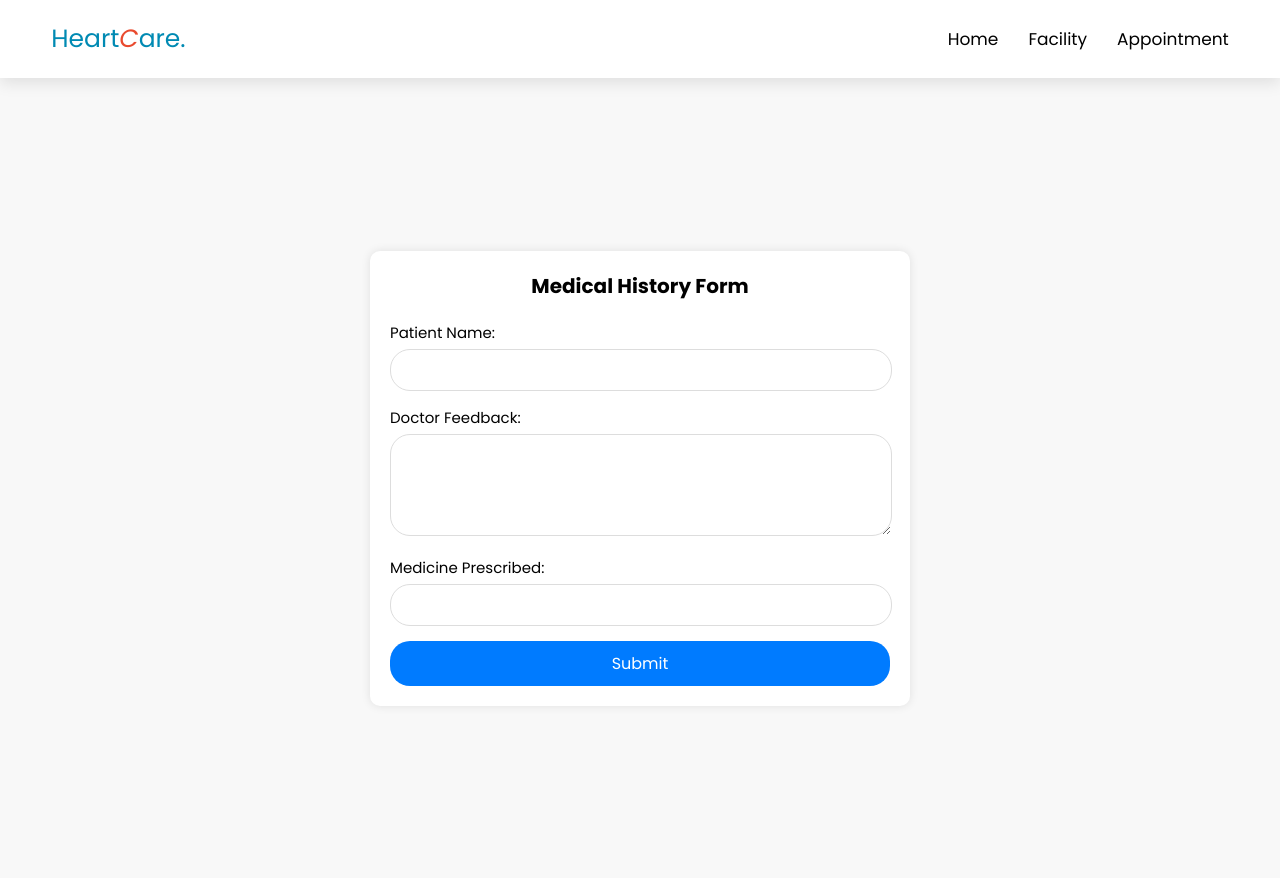
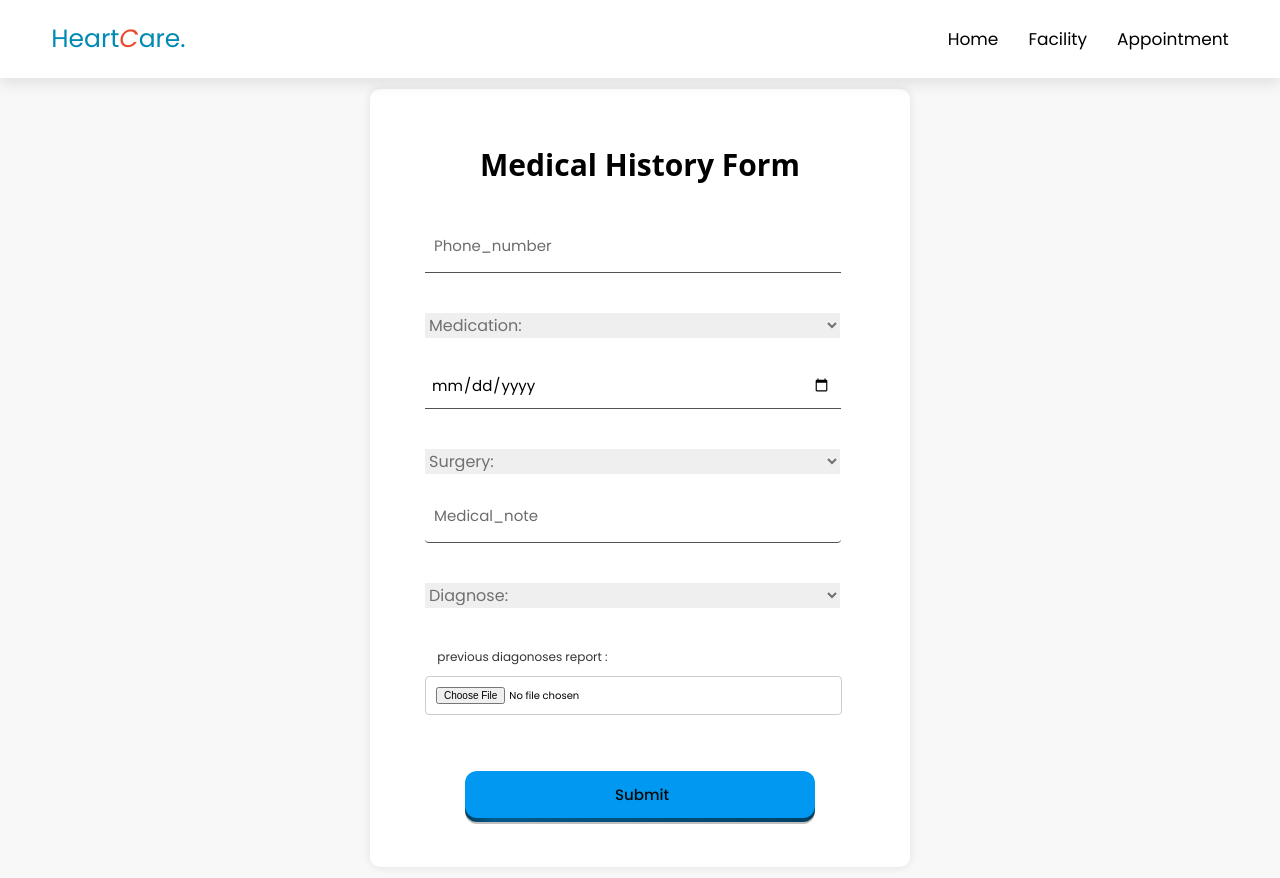
Before and after one commit to Dhoritri/Heart-Health-Monitoring-System, a PHP site: page /medical.html in a window 1280 px wide. Run offline with PHP 8.4, Linux system fonts and the light colour scheme.

Commit message:
new medical

```diff
--- a/css/medical.css
+++ b/css/medical.css
@@ -196,11 +196,38 @@
 .form-container a{
     font-size: 16px ;
 }
-h2 {
+
+
+h1 {
+    --s: 0.11em;   /* the thickness of the line */
+    --c: #0d7dfd; /* the color */
+
+    color: #0000;
+    padding-bottom: var(--s);
+    background:
+      linear-gradient(90deg,var(--c) 50%,#000 0) calc(100% - var(--_p,0%))/200% 100%,
+      linear-gradient(var(--c) 0 0) 0% 100%/var(--_p,0%) var(--s) no-repeat;
+    -webkit-background-clip: text,padding-box;
+            background-clip: text,padding-box;
+    transition: 0.5s;
+    display: inline-block;
+  }
+  h1:hover {--_p: 100%}
+
+  body {
     text-align: center;
-    margin-bottom: 20px;
 
+  }
+  h1 {
+    font-family: system-ui, sans-serif;
+    font-size: 3rem;
+    cursor: pointer;
+    margin-bottom: 40px;
+    margin-top: 35px;
 }
+
+
+
 #patientName{
     border-radius: 20px;
 }
@@ -234,21 +261,121 @@ textarea {
     border-radius: 4px;
 }
 
+
+
+/****/
+
 button {
+    position: relative;
+    border: none;
+    background: transparent;
+    padding: 0;
+    cursor: pointer;
+    outline-offset: 4px;
+    transition: filter 250ms;
+    user-select: none;
+    touch-action: manipulation;
+    margin: 5% auto;
+    display: block;
+    width: 70%;
+    margin-top: 60px;
+
+
+   }
+
+   .shadow {
+    position: absolute;
+    top: 0;
+    left: 0;
     width: 100%;
-    padding: 10px;
-    background-color: #007bff;
-    color: white;
-    border: none;
-    border-radius: 20px;
-    font-size: 16px;
-    cursor: pointer;
+    height: 100%;
+    border-radius: 12px;
+    background: hsl(0deg 0% 0% / 0.25);
+    will-change: transform;
+    transform: translateY(2px);
+    transition: transform
+       600ms
+       cubic-bezier(.3, .7, .4, 1);
+   }
+
+   .edge {
+    position: absolute;
+    top: 0;
+    left: 0;
+    width: 100%;
+    height: 100%;
+    border-radius: 12px;
+    background: linear-gradient(
+       to left,
+       hsl(202, 94%, 19%) 0%,
+       hsl(202, 94%, 21%) 8%,
+       hsl(202, 94%, 28%)  92%,
+       hsl(202, 94%, 19%) 100%
+     );
+   }
+
+   .front {
+    display: block;
+    position: relative;
+    padding: 12px 150px;
+    border-radius: 12px;
+    font-size: 1.5rem;
+    font-weight: 500;
+    color: rgb(0, 8, 8);
+    background: hsl(202, 100%, 47%);
+    will-change: transform;
+    transform: translateY(-4px);
+    transition: transform
+       600ms
+       cubic-bezier(.3, .7, .4, 1);
+   }
+
+@media (max-width: 768px) {
+    .front {
+        padding: 1em 15%; /* Adjusted padding for smaller screens */
+        font-size: 1.2rem; /* Adjusted font size for smaller screens */
+    }
 }
 
-button:hover {
-    background-color: #0056b3;
+@media (max-width: 480px) {
+    .front {
+        padding: 0.8em 20%; /* Further adjusted padding for very small screens */
+        font-size: 1rem; /* Further adjusted font size for very small screens */
+    }
 }
 
+   button:hover {
+    filter: brightness(110%);
+   }
+
+   button:hover .front {
+    transform: translateY(-6px);
+    transition: transform
+       250ms
+       cubic-bezier(.3, .7, .4, 1.5);
+   }
+
+   button:active .front {
+    transform: translateY(-2px);
+    transition: transform 34ms;
+   }
+
+   button:hover .shadow {
+    transform: translateY(4px);
+    transition: transform
+       250ms
+       cubic-bezier(.3, .7, .4, 1.5);
+   }
+
+   button:active .shadow {
+    transform: translateY(1px);
+    transition: transform 34ms;
+   }
+
+   button:focus:not(:focus-visible) {
+    outline: none;
+   }
+/****/
 
 
 /* media queries*/
@@ -301,3 +428,162 @@ button:hover {
         font-size:50%
     }
 }
+
+/* Responsive h2 */
+@media (max-width: 768px) {
+  h2 {
+    font-size: 2.5rem;
+    margin-bottom: 20px;
+   }
+}
+@media (max-width: 450px) {
+  h2 {
+    font-size: 2rem;
+    margin-bottom: 15px;
+    }
+}
+
+
+
+
+
+
+
+
+
+
+
+
+
+
+
+
+
+
+/*letter waveing code*/
+.wave-group {
+    position: relative;
+  }
+
+  .wave-group .input {
+    font-size: 15px;
+    padding: 10px 10px 10px 6px;
+    display: block;
+    width: 80%; /* Adjusted width for responsiveness */
+    border: none;
+    border-bottom: 1px solid #515151;
+    background: transparent;
+    margin-bottom: 20px;
+    margin-left: 35px;
+
+  }
+
+  .wave-group .input:focus {
+    outline: none;
+  }
+
+  .wave-group .label {
+    color: #6d6c6c;
+    font-size: 15px;
+    font-weight: normal;
+    position: absolute;
+    pointer-events: none;
+    left: 9px;
+    top: 5px;
+    display: flex;
+    margin-left: 35px;
+
+  }
+
+  .wave-group .label-char {
+    transition: 0.3s ease all;
+    transition-delay: calc(var(--index) * .05s);
+  }
+
+  .wave-group .input:focus ~ label .label-char,
+  .wave-group .input:valid ~ label .label-char {
+    transform: translateY(-20px);
+    font-size: 12px;
+    color: #0681b9;
+  }
+
+  .wave-group .bar {
+    position: relative;
+    display: block;
+    width: 83%; /* Adjusted width for responsiveness */
+    margin-left: 35px;
+
+  }
+
+  .wave-group .bar:before,.wave-group .bar:after {
+    content: '';
+    height: 2.5px;
+    width: 0;
+    bottom: 19px;
+    position: absolute;
+    background: #5264AE;
+    transition: 0.2s ease all;
+    -moz-transition: 0.2s ease all;
+    -webkit-transition: 0.2s ease all;
+  }
+
+  .wave-group .bar:before {
+    left: 50%;
+  }
+
+  .wave-group .bar:after {
+    right: 50%;
+  }
+
+  .wave-group .input:focus ~ .bar:before,
+  .wave-group .input:focus ~ .bar:after {
+    width: 50%;
+  }
+/*letter waveing code*/
+
+
+/*selection box*/
+.select-box select {
+    height: 100%;
+    width: 83%;
+    outline: none;
+    border: none;
+    color: #707070;
+    font-size: 1.6rem;
+    margin-right: 70px;
+    margin-bottom: 25px;
+    margin-top: 20px;
+    margin-left: 35px;
+  }
+/*selection box*/
+
+
+.file-upload {
+    margin-bottom: 10px; /* Adjust as needed */
+    margin-right: 70px;
+    margin-left: 35px;
+    margin-top: 15px;
+}
+
+/* Style for the label */
+.wave-label {
+    display: block;
+    font-size: 1.2rem;
+    margin-bottom: 10px;
+    color: #333;
+    margin-right: 200px;
+}
+
+/* Style for the input */
+.wave-input {
+    font-size: 1rem;
+    padding: 10px;
+    border: 1px solid #ccc;
+    border-radius: 4px;
+    width: 100%;
+}
+
+/* Optional: Style for file input button */
+.wave-input[type="file"] {
+    cursor: pointer;
+}
--- a/medical.html
+++ b/medical.html
@@ -11,7 +11,7 @@
     <a href="#" class="logo"><i class="fas fa-heartbeat"></i>Heart<i>C</i>are.</a>
     <div class="nav-link">
         <nav class="nav">
-            <a href="index.php" class="nvlink">Home</a>
+            <a href="index.html" class="nvlink">Home</a>
             <div class="dropdown">
                 <a href="doctors.html" class="nvlink dropdown-toggle">Facility</a>
                 <div class="dropdown-menu">
@@ -32,23 +32,87 @@
     </div>
     <div id="menu-btn" class="fas fa-bars"></div>
 </header>
-      <section class="form">
+    <section class="form">
     <div class="form-container">
-        <h2>Medical History Form</h2>
-        <form action="#" method="post">
-            <div class="form-group">
-                <label for="patientName">Patient Name:</label>
-                <input type="text" id="patientName" name="patientName" required>
+        <h1>Medical History Form</h1>
+        <form id="medicalForm">
+            <div class="wave-group">
+                <input required="" id="phone" name="contact" type="number" class="input">
+                <span class="bar"></span>
+                <label class="label">
+                  <span class="label-char" style="--index: 0">P</span>
+                  <span class="label-char" style="--index: 1">h</span>
+                  <span class="label-char" style="--index: 2">o</span>
+                  <span class="label-char" style="--index: 3">n</span>
+                  <span class="label-char" style="--index: 4">e</span>
+                  <span class="label-char" style="--index: 5">_</span>
+                  <span class="label-char" style="--index: 6">n</span>
+                  <span class="label-char" style="--index: 7">u</span>
+                  <span class="label-char" style="--index: 8">m</span>
+                  <span class="label-char" style="--index: 9">b</span>
+                  <span class="label-char" style="--index: 10">e</span>
+                  <span class="label-char" style="--index: 11">r</span>
+
+                </label>
             </div>
-            <div class="form-group">
-                <label for="doctorFeedback">Doctor Feedback:</label>
-                <textarea id="doctorFeedback" name="doctorFeedback" rows="4" required></textarea>
+            <div class="select-box">
+                <select id="medication" name="medication" required>
+                    <option hidden> Medication:</option>
+                    <option value="general">General</option>
+                    <option value="semi-private">Semi-Private</option>
+                    <option value="private">Private</option>
+                </select>
             </div>
-            <div class="form-group">
-                <label for="medicinePrescribed">Medicine Prescribed:</label>
-                <input type="text" id="medicinePrescribed" name="medicinePrescribed" required>
+            <div class="wave-group">
+                <input required="" id="date" type="date" name="medicalDate" class="input">
+                <span class="bar"></span>
             </div>
-            <button type="submitMed">Submit</button>
+            <div class="select-box">
+                <select id="surgery" name="surgery" required>
+                    <option hidden> Surgery:</option>
+                    <option value="general">General</option>
+                    <option value="semi-private">Semi-Private</option>
+                    <option value="private">Private</option>
+                </select>
+            </div>
+            <div class="wave-group">
+                <input required="" id="note" type="text" name ="medicalNote" class="input">
+                <span class="bar"></span>
+                <label class="label">
+                  <span class="label-char" style="--index: 0">M</span>
+                  <span class="label-char" style="--index: 1">e</span>
+                  <span class="label-char" style="--index: 2">d</span>
+                  <span class="label-char" style="--index: 3">i</span>
+                  <span class="label-char" style="--index: 4">c</span>
+                  <span class="label-char" style="--index: 5">a</span>
+                  <span class="label-char" style="--index: 6">l</span>
+                  <span class="label-char" style="--index: 7">_</span>
+                  <span class="label-char" style="--index: 8">n</span>
+                  <span class="label-char" style="--index: 9">o</span>
+                  <span class="label-char" style="--index: 10">t</span>
+                  <span class="label-char" style="--index: 11">e</span>
+
+                </label>
+            </div>
+            <div class="select-box">
+                <select id="diagnose" name="diagnose" required>
+                  <option hidden> Diagnose:</option>
+                  <option value="general">General</option>
+                    <option value="semi-private">Semi-Private</option>
+                    <option value="private">Private</option>
+                </select>
+            </div>
+            <div>
+                <div class="file-upload">
+                    <label for="diagonosesReport" name=""class="wave-label">previous diagonoses report :</label>
+                    <input type="file" id="diagonosesRreport" name="diagonosesReport" accept="application/pdf" class="wave-input">
+            </div>
+
+            <button type="submitMed" id="submitBtn">
+                <span class="shadow"></span>
+                <span class="edge"></span>
+                <span class="front text"> Submit</span>
+            </button>
         </form>
     </div>
 </section>
```
Also changed, not shown: php/medical.php (renamed from medical report demo/medical.php).
